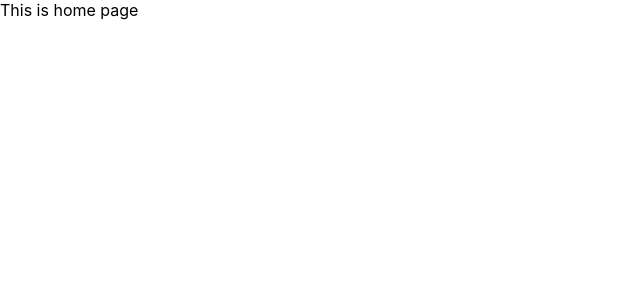
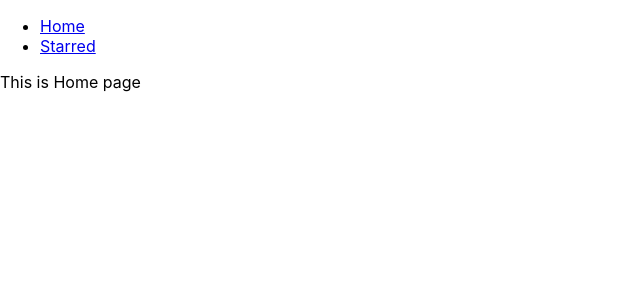
Before and after one commit to osheen25/box-office1, a React (Create React App) app: page / in a window 1280 px wide. Shown: the top 300 px of the page, without its empty margins (0-640 px from the left). Built offline with nearby package versions, Linux system fonts and the light colour scheme.

Commit message:
added navbar and create page components

```diff
--- a/src/App.js
+++ b/src/App.js
@@ -1,20 +1,28 @@
 import React from 'react';
 import {Switch, Route } from 'react-router-dom';
-
+import Navs from './components/Navs';
+import Home from './pages/Home';
+import Starred from './pages/Starred';
 function App() {
   return (
+    <div>
+      <Navs />
   <Switch>
 
     <Route exact path="/">
-      This is home page
+      <Home />
 </Route>
 <Route exact path="/starred">
-      This is starred
+     <Starred />
 </Route>
 <Route>
-  This is 404 page
+ <div>
+   Not found
+ </div>
 </Route>
   </Switch>
+  </div>
+
   );
 }
 
--- /dev/null
+++ b/src/components/Navs.js
@@ -0,0 +1,26 @@
+import React from 'react';
+import {Link} from 'react-router-dom';
+
+
+const LINKS = [
+    { to: '/', text: 'Home'},
+    { to: '/starred', text:'Starred'},
+];
+
+const navs = () => {
+    return (
+        <div>
+            <ul>
+                {
+                LINKS.map(item =>(
+                 <li key={item.to}>
+                 <Link to={item.to}>{item.text}</Link>
+                </li>
+                ))}
+
+            </ul>
+        </div>
+    )
+}
+
+export default navs
--- /dev/null
+++ b/src/pages/Home.js
@@ -0,0 +1,11 @@
+import React from 'react'
+
+const Home = () => {
+    return (
+        <div>
+            This is Home page
+        </div>
+    )
+}
+
+export default Home
--- /dev/null
+++ b/src/pages/Starred.js
@@ -0,0 +1,11 @@
+import React from 'react'
+
+const Starred = () => {
+    return (
+        <div>
+            This is Starred page
+        </div>
+    )
+}
+
+export default Starred
```
